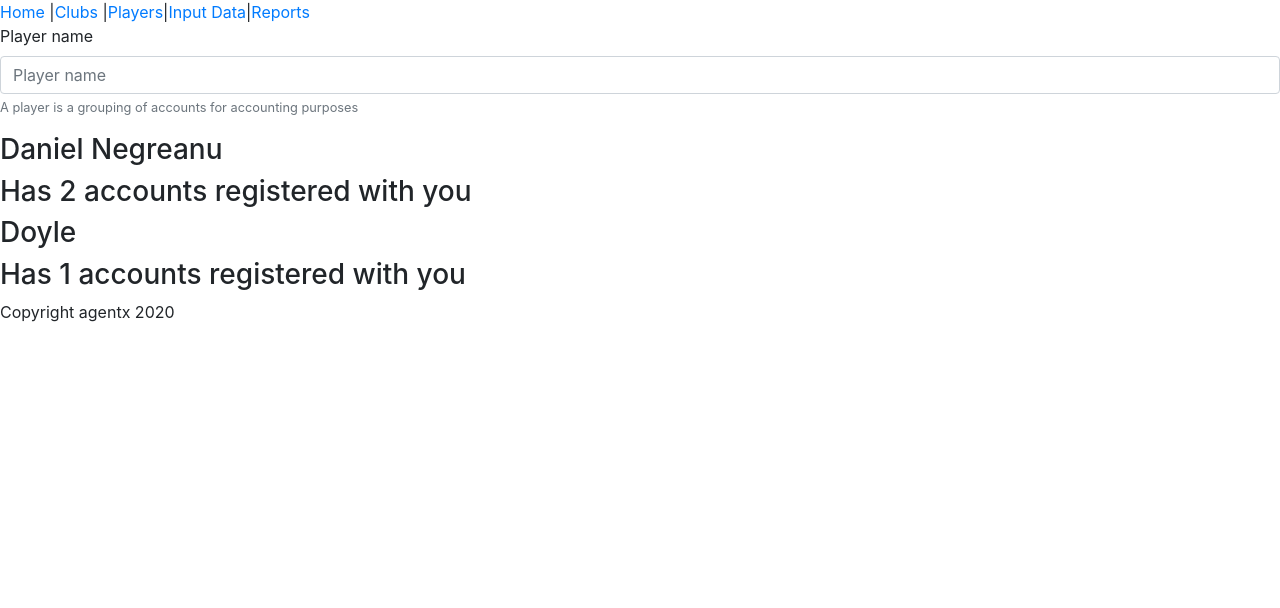
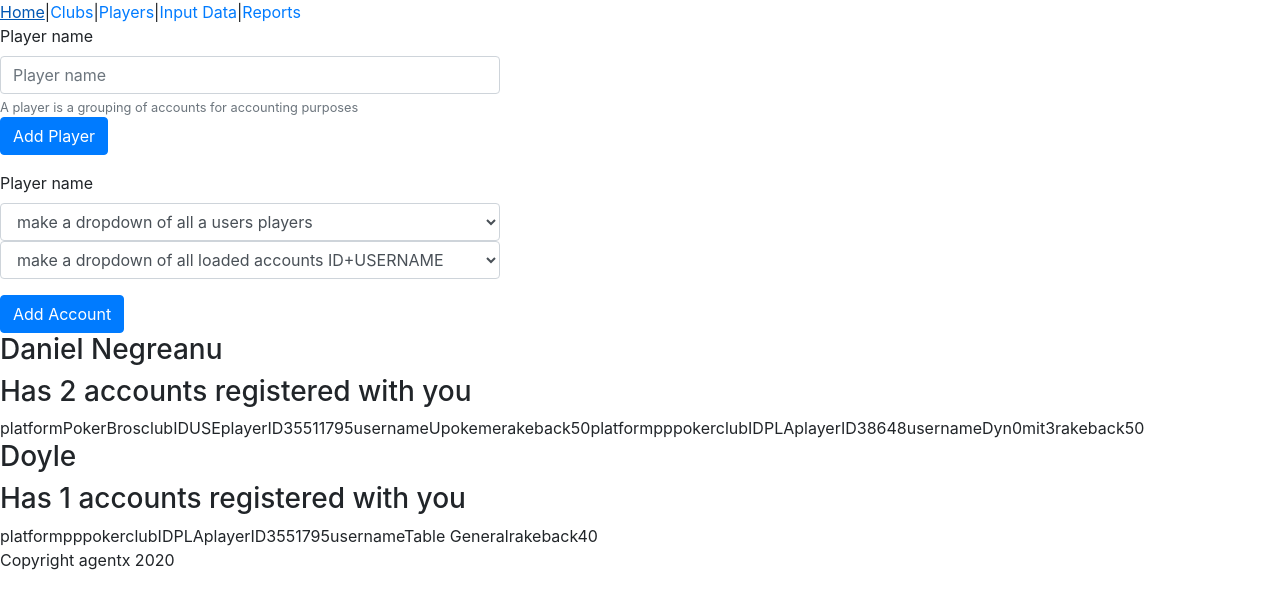
Before and after one commit to ifillup/agentx, a Next.js app: page /players in a window 1280 px wide. Shown: the top 608 px of the page. Built offline with nearby package versions, Linux system fonts and the light colour scheme.

Commit message:
add upload parsing

```diff
--- a/components/AddPlayer.js
+++ b/components/AddPlayer.js
@@ -9,6 +9,9 @@ const AddPlayer = () => {
         <Form.Text className='text-muted'>
           A player is a grouping of accounts for accounting purposes
         </Form.Text>
+        <Button variant='primary' type='submit'>
+          Add Player
+        </Button>
       </Form.Group>
     </Form>
   );
--- /dev/null
+++ b/components/AddRelationship.js
@@ -0,0 +1,22 @@
+import { Button, Form } from 'react-bootstrap';
+
+const AddRelationship = () => {
+  return (
+    <Form>
+      <Form.Group controlId='formAddPlayer'>
+        <Form.Label>Player name</Form.Label>
+        <Form.Control as='select'>
+          <option>make a dropdown of all a users players</option>
+        </Form.Control>
+        <Form.Control as='select'>
+          <option>make a dropdown of all loaded accounts ID+USERNAME</option>
+        </Form.Control>
+      </Form.Group>
+      <Button variant='primary' type='submit'>
+        Add Account
+      </Button>
+    </Form>
+  );
+};
+
+export default AddRelationship;
--- a/components/Layout.js
+++ b/components/Layout.js
@@ -17,7 +17,7 @@ export default function Layout({ children, title = 'agentX' }) {
         ></link>
       </Head>
       <header>
-        <nav>
+        <Nav>
           <Link href='/'>
             <a>Home</a>
           </Link>{' '}
@@ -37,12 +37,17 @@ export default function Layout({ children, title = 'agentX' }) {
           <Link href='/reports'>
             <a>Reports</a>
           </Link>
-        </nav>
+        </Nav>
       </header>
 
       {children}
 
       <footer>{'Copyright agentx 2020'}</footer>
+      <style jsx global>{`
+        .form-group {
+          max-width: 500px;
+        }
+      `}</style>
     </div>
   );
 }
--- a/components/Player.js
+++ b/components/Player.js
@@ -3,6 +3,7 @@ const Player = ({ player }) => {
     <>
       <h3>{player.name}</h3>
       <h3>Has {player.accounts.length} accounts registered with you</h3>
+      {player.accounts.map((account) => Object.entries(account))}
     </>
   );
 };
--- a/pages/clubs.js
+++ b/pages/clubs.js
@@ -1,7 +1,7 @@
 import { useState, useEffect } from 'react';
 import Layout from '../components/Layout';
 import Club from '../components/Club';
-// import AddClub from '../components/AddClub';
+import AddClub from '../components/AddClub';
 import * as clubdata from '../club.json'; //TODO
 
 export default function Clubs() {
@@ -18,7 +18,7 @@ export default function Clubs() {
   };
   return (
     <Layout>
-      {/* <AddClub /> */}
+      <AddClub />
       {clubs.map((club) => (
         <Club club={club} />
       ))}
--- a/pages/players.js
+++ b/pages/players.js
@@ -2,6 +2,7 @@ import { useState, useEffect } from 'react';
 import Layout from '../components/Layout';
 import Player from '../components/Player';
 import AddPlayer from '../components/AddPlayer';
+import AddRelationship from '../components/AddRelationship';
 import * as playerdata from '../player.json'; //TODO
 
 export default function Players() {
@@ -19,6 +20,7 @@ export default function Players() {
   return (
     <Layout>
       <AddPlayer />
+      <AddRelationship />
       {players.map((player) => (
         <Player player={player} />
       ))}
```
Also changed, not shown: components/AddClub.js (added, +22 -0 lines), components/CopyPasteInput.js (+33 -1 lines), statement.json (added, +11 -0 lines).
